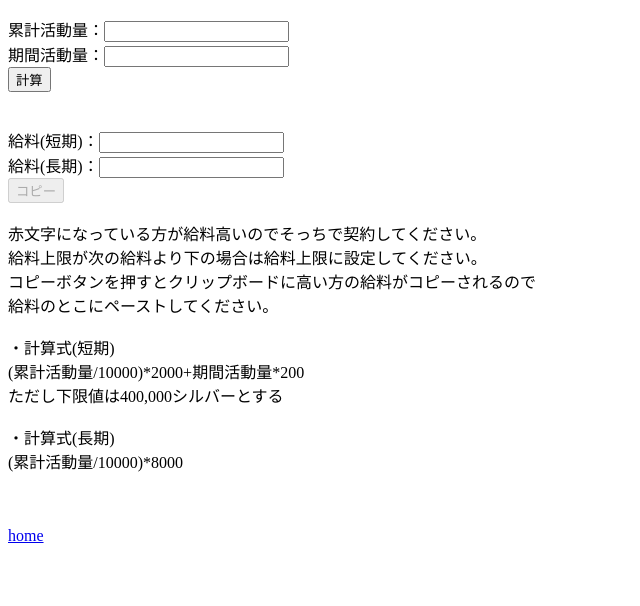
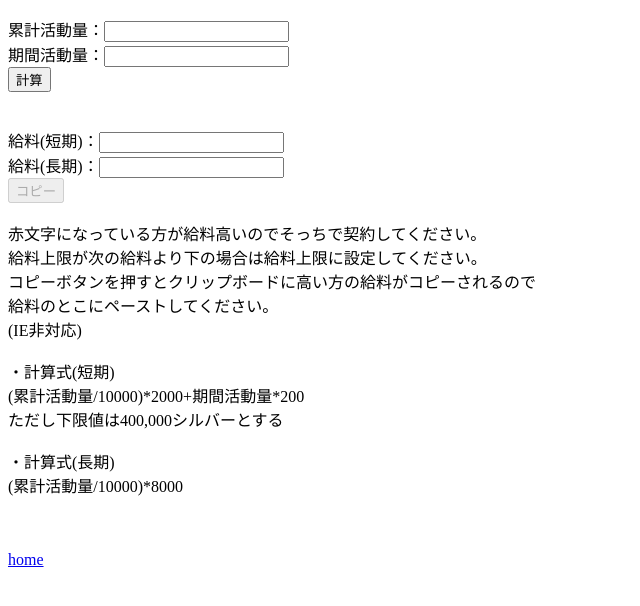
Before and after one commit to oxFSxo/hanakoku_salary_calculator, a plain HTML site: page calculator2.html in a window 1280 px wide. Shown: the part 58-664 px from the top of the page, without its empty margins (0-640 px from the left). Drawn offline with Linux system fonts and the light colour scheme.

Commit message:
説明文追加

```diff
--- a/calculator2.html
+++ b/calculator2.html
@@ -20,6 +20,7 @@
     給料上限が次の給料より下の場合は給料上限に設定してください。<br>
     コピーボタンを押すとクリップボードに高い方の給料がコピーされるので<br>
     給料のとこにペーストしてください。<br>
+    (IE非対応)<br>
     <br>
     ・計算式(短期)<br>
     (累計活動量/10000)*2000+期間活動量*200<br>
```
